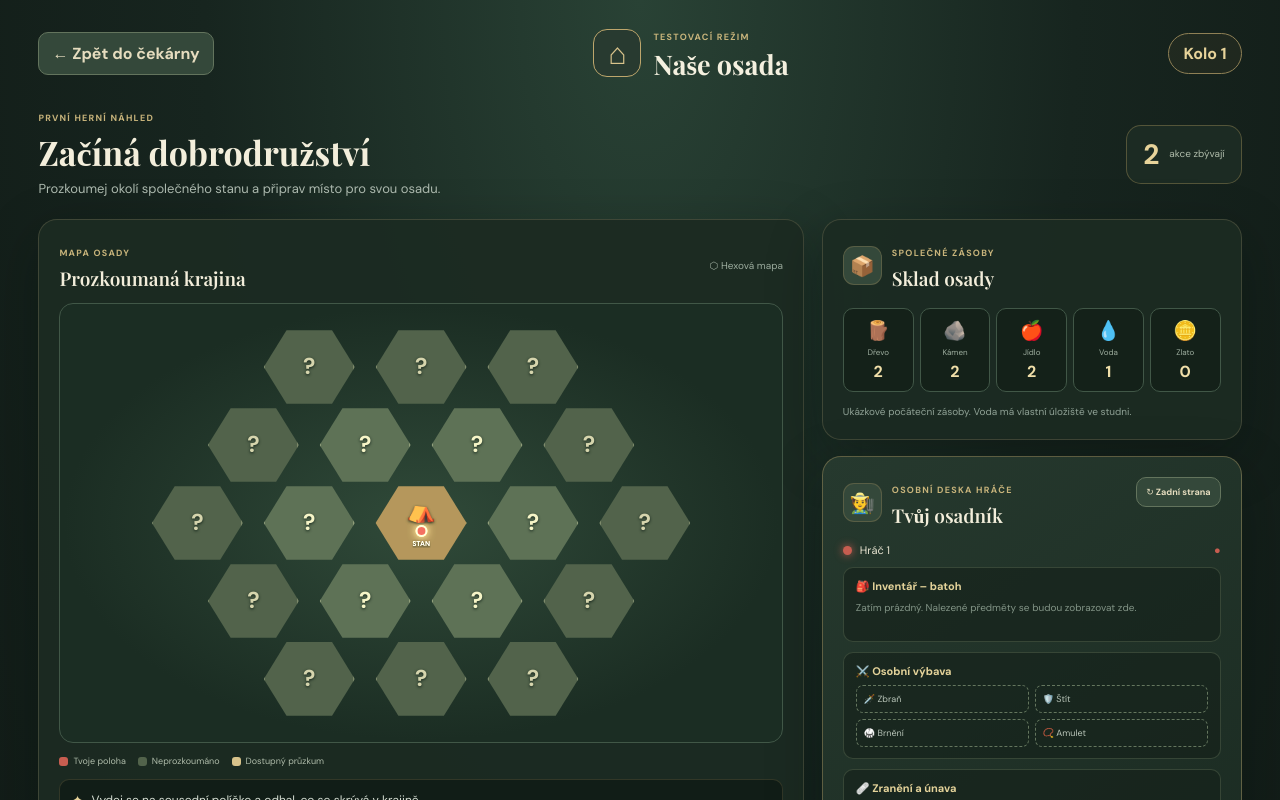
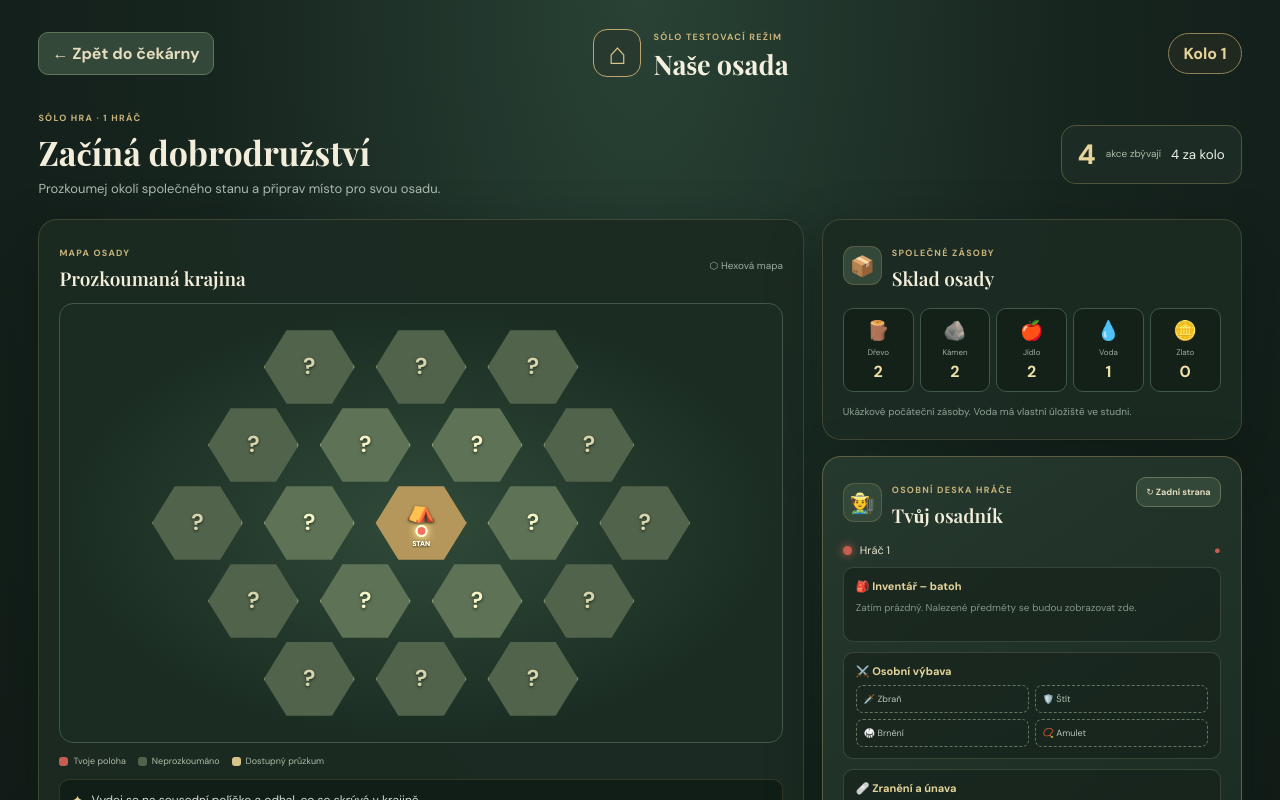
Before and after one commit to jiriblanda/nase-osada, a React (Vite) app: page / in a window 1280 px wide. Both pictures are taken after a click on the button "♟ Spustit sólo hru · 1 hráč / 4 akce". Shown: the top 800 px of the page. Built offline with nearby package versions, Linux system fonts and the light colour scheme; no server answers.

Commit message:
Add solo mode to game preview

```diff
--- a/src/GamePreview.jsx
+++ b/src/GamePreview.jsx
@@ -25,10 +25,12 @@ const TILES = [
 ];
 const DIRECTIONS = [[1, 0], [1, -1], [0, -1], [-1, 0], [-1, 1], [0, 1]];
 
-export default function GamePreview({ onBack }) {
+export default function GamePreview({ onBack, mode = "multi" }) {
+  const isSolo = mode === "solo";
+  const actionsPerRound = isSolo ? 4 : 2;
   const [revealed, setRevealed] = useState(["0,0"]);
   const [position, setPosition] = useState("0,0");
-  const [actions, setActions] = useState(2);
+  const [actions, setActions] = useState(actionsPerRound);
   const [round, setRound] = useState(1);
   const [message, setMessage] = useState("Vydej se na sousední políčko a odhal, co se skrývá v krajině.");
   const [resources] = useState({ wood: 2, stone: 2, food: 2, water: 1, gold: 0 });
@@ -54,8 +56,8 @@ export default function GamePreview({ onBack }) {
 
   function nextRound() {
     setRound(value => value + 1);
-    setActions(2);
-    setMessage("Začíná nové kolo. V ukázce se nyní obnovily 2 akce.");
+    setActions(actionsPerRound);
+    setMessage(`Začíná nové kolo. Obnovily se ${actionsPerRound} akce.`);
   }
 
   const resourceItems = [
@@ -68,13 +70,13 @@ export default function GamePreview({ onBack }) {
     <main className="game-preview">
       <header className="preview-header">
         <button className="preview-back" onClick={onBack}>← Zpět do čekárny</button>
-        <div className="preview-brand"><span>⌂</span><div><small>TESTOVACÍ REŽIM</small><h1>Naše osada</h1></div></div>
+        <div className="preview-brand"><span>⌂</span><div><small>{isSolo ? "SÓLO TESTOVACÍ REŽIM" : "MULTIPLAYER TESTOVACÍ REŽIM"}</small><h1>Naše osada</h1></div></div>
         <div className="round-pill">Kolo {round}</div>
       </header>
 
       <section className="preview-intro">
-        <div><p className="preview-kicker">PRVNÍ HERNÍ NÁHLED</p><h2>Začíná dobrodružství</h2><p>Prozkoumej okolí společného stanu a připrav místo pro svou osadu.</p></div>
-        <div className="action-counter"><strong>{actions}</strong><span>akce zbývají</span></div>
+        <div><p className="preview-kicker">{isSolo ? "SÓLO HRA · 1 HRÁČ" : "HERNÍ NÁHLED · 2–6 HRÁČŮ"}</p><h2>Začíná dobrodružství</h2><p>Prozkoumej okolí společného stanu a připrav místo pro svou osadu.</p></div>
+        <div className="action-counter"><strong>{actions}</strong><span>akce zbývají</span><small>{actionsPerRound} za kolo</small></div>
       </section>
 
       <div className="preview-layout">
@@ -128,7 +130,7 @@ export default function GamePreview({ onBack }) {
             ) : (
               <>
                 <div className="board-section"><b>🎲 Přehled akcí</b><p>Průzkum · Pohyb · Stavba · Vylepšení · Obchod · Léčení · Odpočinek</p></div>
-                <div className="board-section"><b>🧭 Základní pravidla tahu</b><p>V multiplayeru má každý hráč 2 akce za kolo. Každá akce se provede samostatně.</p></div>
+                <div className="board-section"><b>🧭 Základní pravidla tahu</b><p>{isSolo ? "V sólo hře máš 4 akce za kolo. Každou akci provedeš samostatně." : "V multiplayeru má každý hráč 2 akce za kolo. Každá akce se provede samostatně."}</p></div>
                 <div className="board-section"><b>🗺️ Symboly a terény</b><p>🌲 Les – dřevo · ⛰️ Skály – kámen · 🌼 Louka – farma · 💧 Voda – rybář</p></div>
                 <div className="board-section"><b>❤️ Léčení a odpočinek</b><p>Bylina: 1 zranění · Lektvar: 2 zranění · Krystal: 3 zranění. Odpočinek odstraní 1 únavu.</p></div>
               </>
@@ -143,7 +145,7 @@ export default function GamePreview({ onBack }) {
           </section>
         </aside>
       </div>
-      <footer className="preview-footer">Náhled herních prvků • Změny v tomto režimu se neukládají ani nesynchronizují.</footer>
+      <footer className="preview-footer">{isSolo ? "Sólo testovací režim · 1 hráč · 4 akce za kolo" : "Multiplayerový náhled · 2–6 hráčů · 2 akce na hráče"} • Změny v tomto náhledu se neukládají ani nesynchronizují.</footer>
     </main>
   );
 }
```
